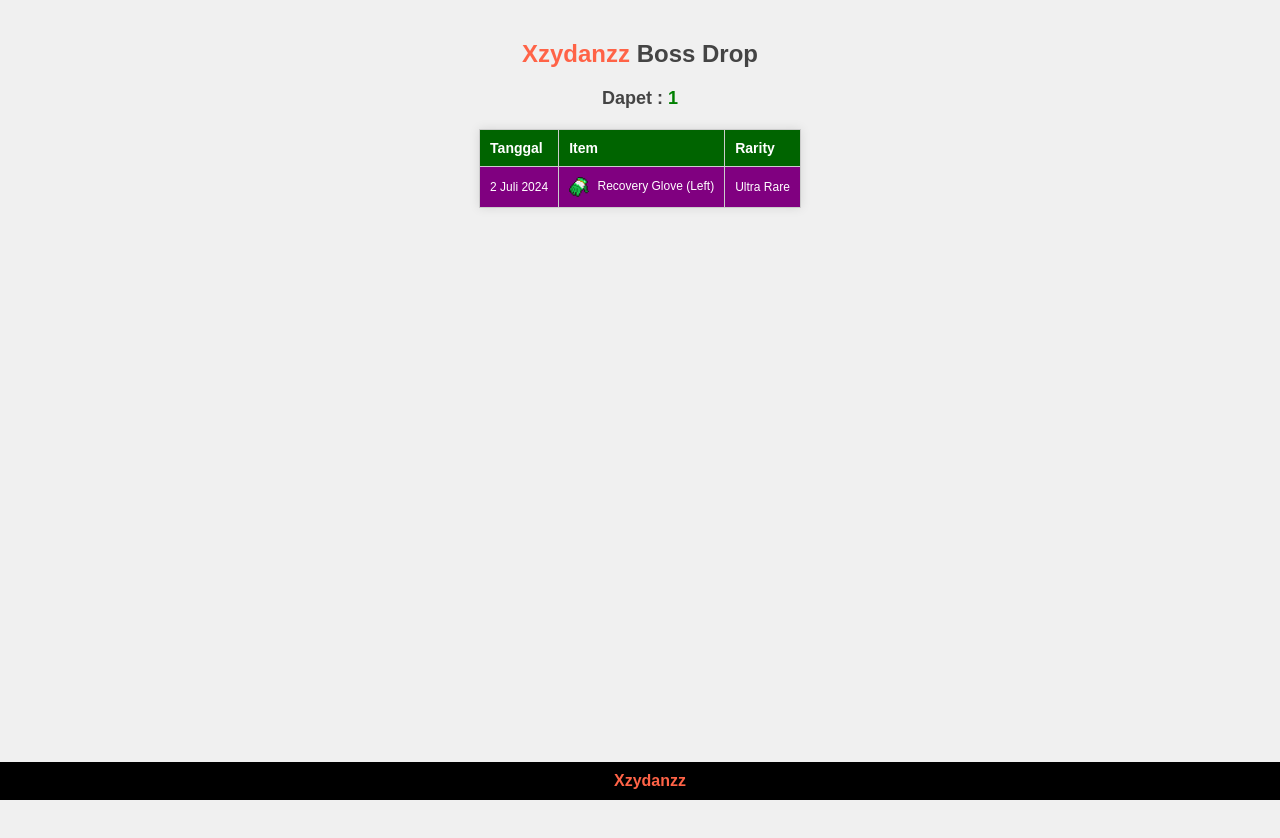
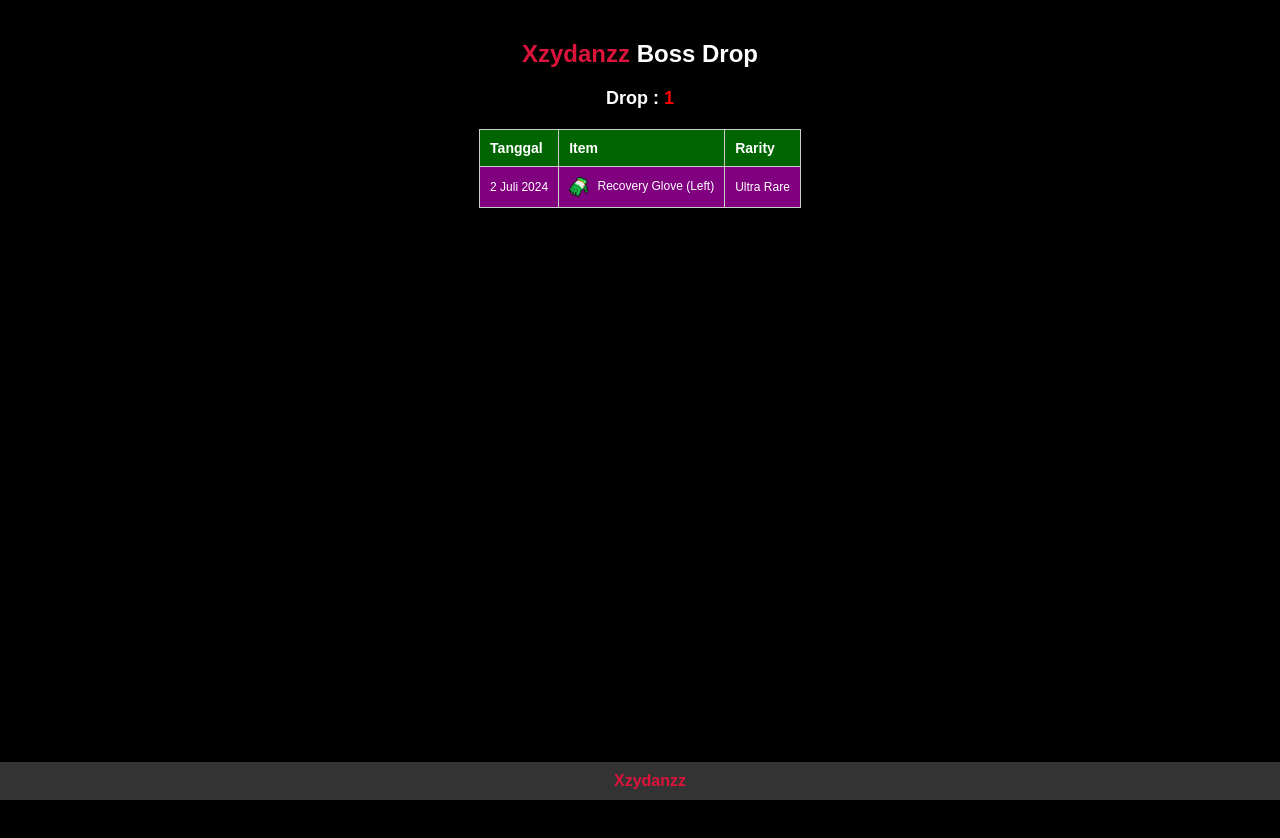
Before and after one commit to sedulurkoncolawas/drop_boss_rucoy, a plain HTML site: page index.html in a window 1280 px wide. Drawn offline with Linux system fonts and the light colour scheme.

Commit message:
Update index.html

```diff
--- a/index.html
+++ b/index.html
@@ -9,8 +9,8 @@
     <style>
         body {
             font-family: Arial, sans-serif;
-            background-color: #f0f0f0;
-            color: #333;
+            background-color: #000000;
+            color: white;
             margin: 0;
             padding: 20px;
             display: flex;
@@ -27,18 +27,18 @@
         }
         h2 {
             text-align: center;
-            color: #444;
+            color: white;
             margin-bottom: 20px;
         }
         .total-drops {
             text-align: center;
             font-size: 18px;
             font-weight: bold;
-            color: #444;
+            color: white;
             margin-bottom: 20px;
         }
         #totalDrops {
-            color: green;
+            color: red;
         }
         table {
             width: 100%;
@@ -68,7 +68,7 @@
         }
         .dz {
             text-decoration: none;
-            color: tomato;
+            color: crimson;
             font-weight: bold;
         }
         .dz:hover {
@@ -86,17 +86,18 @@
             border-radius: 3px;
         }
         .footer {
-            background-color: black;
+            background-color: #333;
             text-align: center;
             padding: 10px;
             width: 100%;
             position: fixed;
             bottom: 0;
             left: 0;
-            font-weight: bold;
         }
         .footer a {
-          color: tomato;
+          color: crimson;
+          font-family: Arial;
+          font-weight: bold;
           text-decoration: none;
         }
         .footer a:hover {
@@ -113,7 +114,7 @@
     <div class="content">
         <h2><a class="dz" href="https://www.rucoyonline.com/characters/Xzydanzz">Xzydanzz</a> Boss Drop</h2>
         <div class="total-drops">
-            Dapet : <span id="totalDrops">0</span>
+            Drop : <span id="totalDrops">0</span>
         </div>
         <table>
             <thead>
@@ -137,7 +138,7 @@
         </table>
     </div>
     <div class="footer">
-        <a href="https://www.rucoyonline.com/characters/Xzydanzz">Xzydanzz</a>
+      <a href="https://www.rucoyonline.com/characters/Xzydanzz">Xzydanzz</a>
     </div>
     <script>
         // Function to count the total number of drops
```
